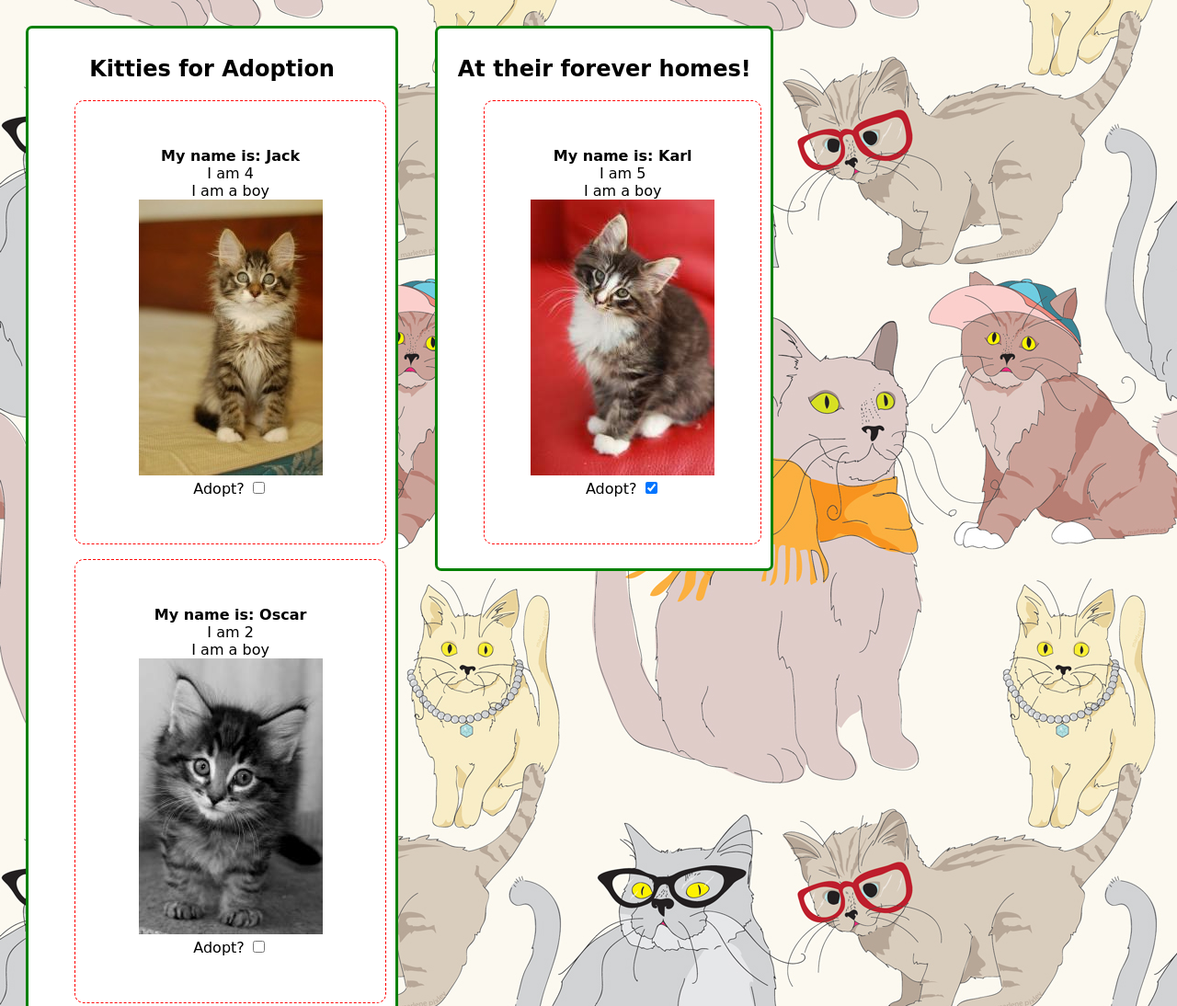
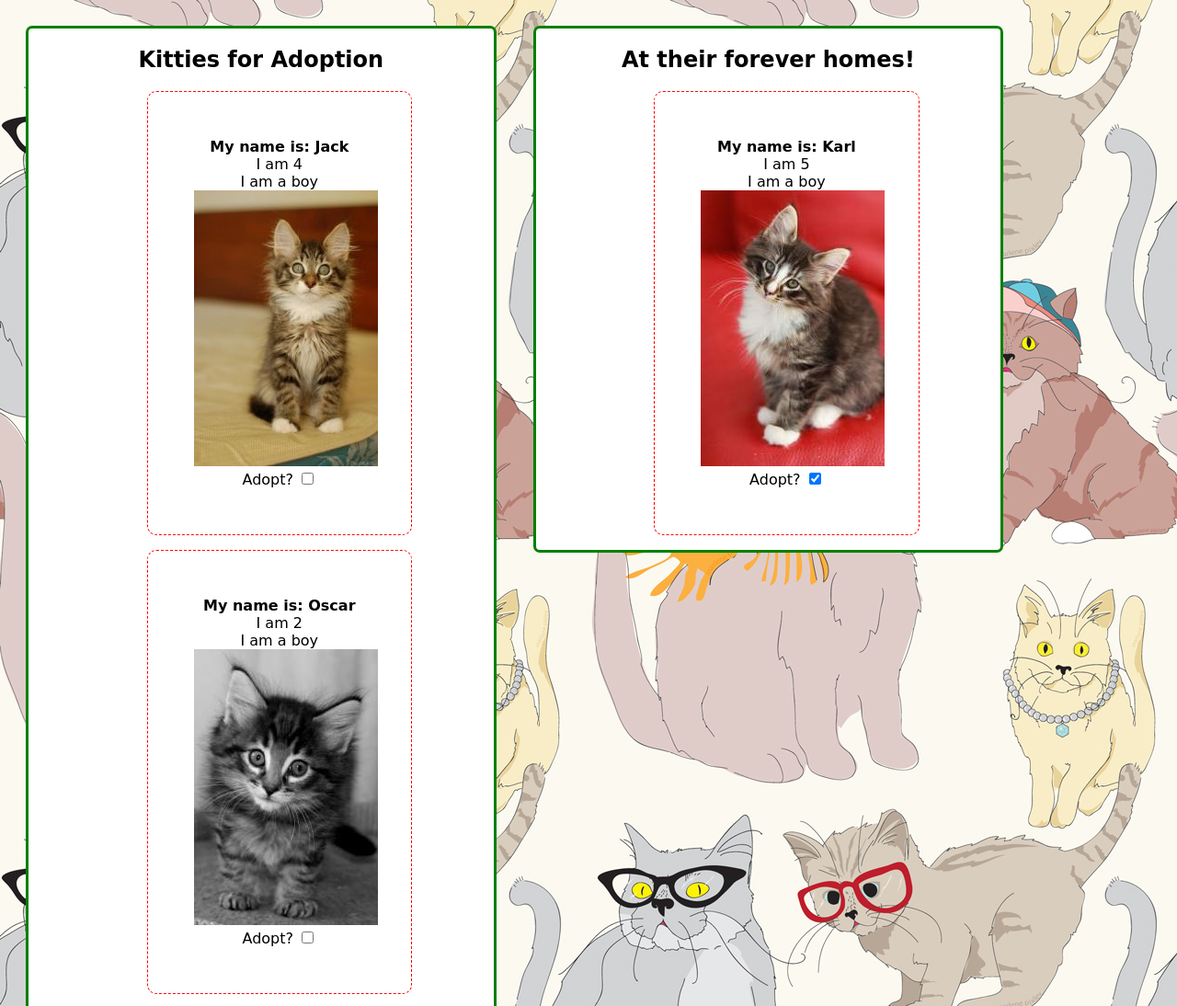
Before and after one commit to vivirishe/KittensAdoption_angular, a plain HTML site: page index.html in a window 1280 px wide. Shown: the top 1094 px of the page at 92% size. Drawn offline with Linux system fonts and the light colour scheme; a web font is replaced by a local one.

Commit message:
fixes divs

```diff
--- a/css/style.css
+++ b/css/style.css
@@ -13,18 +13,17 @@ body {
   border-radius: 10px;
   padding: 50px;
   margin: 0 auto;
+  width: 40%;
 }
 
 .left-container, .right-container {
     float: left;
-    display: inline-block;
-    width: auto;
+    width: 40%;
     height: auto;
     margin: 20px;
     border: 3px solid green;
     border-radius: 7px;
     background: white;
-    padding: 10px;
 }
 h1 {
   text-align: center;
```
Also changed, not shown: index.html (+0 -6 lines).
